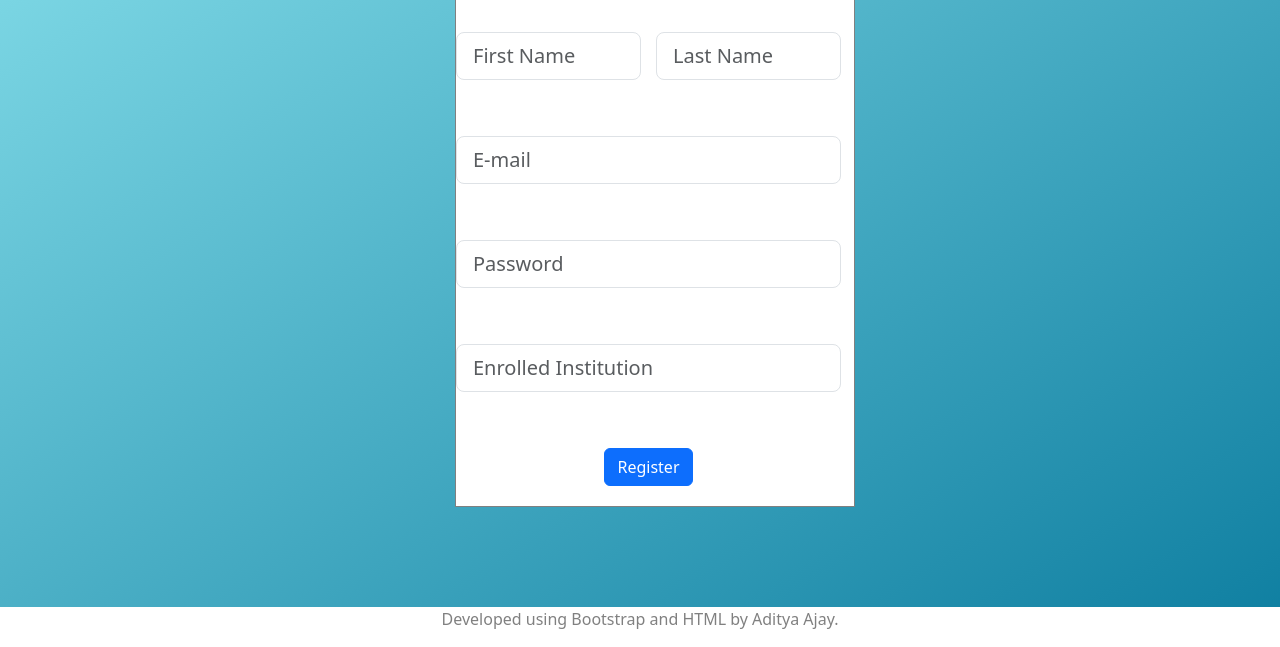
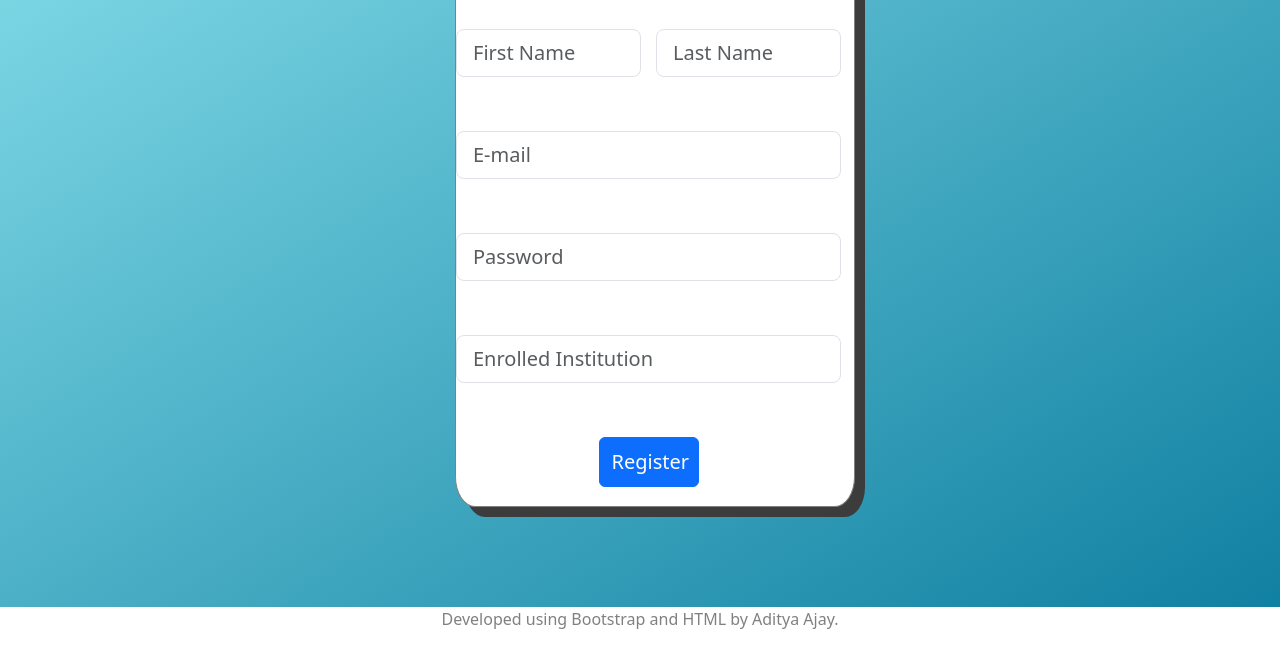
Before and after one commit to adityaajay33/PortfolioBase, a plain HTML site: page register.html in a window 1280 px wide. Shown: the part 193-840 px from the top of the page. Drawn offline with nearby package versions, Linux system fonts and the light colour scheme.

Commit message:
commit 14

```diff
--- a/register.html
+++ b/register.html
@@ -66,8 +66,8 @@
                 <input type="text" id="universityName" class="form-control form-control-lg" placeholder="Enrolled Institution"/>
 
             </div>
-            <div style="grid-column: span 2">
-                <button type="button" class="btn btn-primary">Register</button></li>
+            <div style="grid-column: span 2;">
+                <button type="button" class="btn btn-primary" style="height: 50px; width: 100px; font-size: 20px; font-weight: 450;">Register</button></li>
 
             </div>
 
--- a/styles.css
+++ b/styles.css
@@ -151,6 +151,8 @@ li{
     grid-template-columns: 185px 185px;
     grid-template-rows: 50px repeat(6 91px);
     gap: 15px;
+    border-radius: 5%;
+    box-shadow: 10px 10px rgb(60, 60, 61);
 }
 
 .registration-form > *{
@@ -177,5 +179,5 @@ li{
 #blue-wave{
     position: absolute;
     z-index: 1;
-    top: 80%;
+    top: 75%;
 }
```
